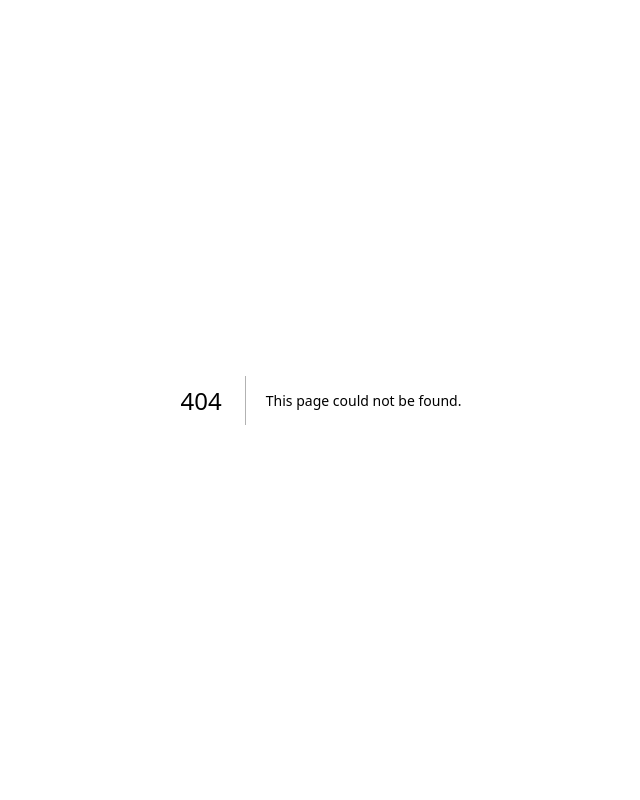
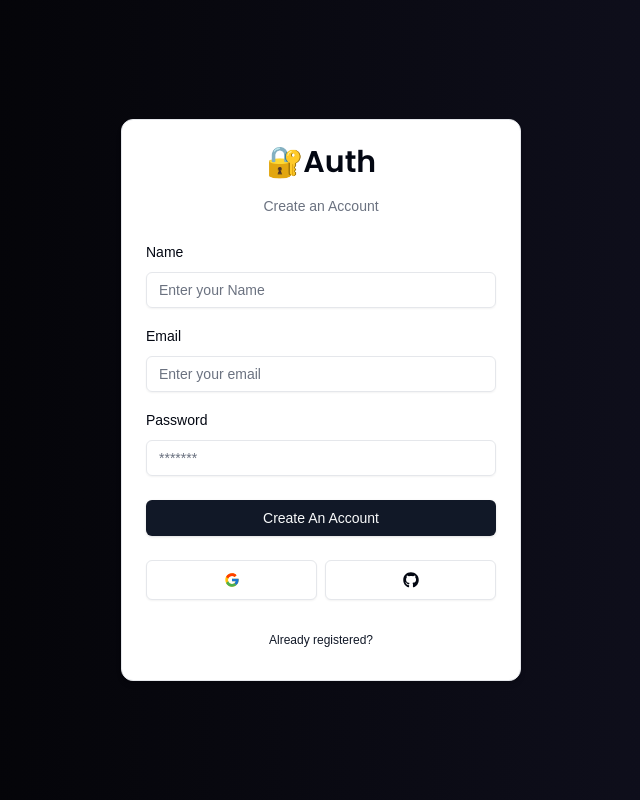
Before and after one commit to Mohdkumailabbas/Complete-Auth_next, a Next.js app: page /auth/register in a window 1280 px wide. Before the commit this address had no page. Shown: the whole page, without its empty margins (319-959 px from the left). Built offline with nearby package versions, Linux system fonts and the light colour scheme.

Commit message:
Register form Created

```diff
--- /dev/null
+++ b/src/app/auth/actions/register.ts
@@ -0,0 +1,13 @@
+"use server";
+import * as z from "zod";
+import { RegisterSchema } from "@/schemas";
+
+
+export async function register(values: z.infer<typeof RegisterSchema>) {
+// RegisterSchema.safeParse(values) checks if values match the RegisterSchema format without throwing an error.
+  const VailidatedFields = RegisterSchema.safeParse(values)
+  if(!VailidatedFields) {
+    return {error:"Invalid Fields"}
+  }
+  return{success:"Successfully created"}
+}
--- /dev/null
+++ b/src/app/auth/register/page.tsx
@@ -0,0 +1,11 @@
+import React from 'react'
+import { RegisterForm } from '@/components/auth/register-form'
+const Register = () => {
+  return (
+    <div>
+        <RegisterForm/>
+    </div>
+  )
+}
+
+export default Register
--- a/src/components/auth/login-form.tsx
+++ b/src/components/auth/login-form.tsx
@@ -1,5 +1,5 @@
 "use client"
-import React, { useTransition } from 'react'
+import React, { useState, useTransition } from 'react'
 import * as z from "zod"
 import { LoginSchema } from '@/schemas'
 import { CardWrapper } from '@/components/auth/card-wrapper'
@@ -21,8 +21,8 @@ import { FormSuccess } from '../form-succes'
 import { login } from '@/app/auth/actions/login'
 export const Loginform = () => {
     const[isPending,startTransition]=useTransition();
-    const[success,setSuccess]=("");
-    const[error,setError]=("");
+    const[success,setSuccess]=useState<string | undefined>("");
+    const[error,setError]= useState<string | undefined>("");
     //infer: This is a utility function provided by Zod. It extracts the TypeScript type from a defined schema.
     const form = useForm<z.infer<typeof LoginSchema>>({
         //The resolver is a function that integrates Zod validation with the form library.
@@ -33,9 +33,15 @@ export const Loginform = () => {
         }//Overall, this code initializes a form using useForm from a library like react-hook-form, sets up Zod for schema validation, and defines default values for the form fields.
     })
     const onSubmit =(values:z.infer<typeof LoginSchema>)=> {
+        setSuccess("")
+        setError("")
      startTransition(()=>{
-         login(values);//sendin data to server
-     })
+         login(values)//sendin data to server
+          .then((data)=>{
+             setSuccess(" Successfully Created")
+             setError(data.error)
+          })
+        })
     }
     return (
         <CardWrapper
@@ -93,8 +99,8 @@ export const Loginform = () => {
 
                  </FormField>
                 </div>
-                <FormSuccess />
-                 <FormError/>
+                <FormSuccess message={success} />
+                 <FormError message= {error}/>
                  <Button disabled={isPending} className=' w-full'> Login</Button>
                 </form>
             </Form>
--- /dev/null
+++ b/src/components/auth/register-form.tsx
@@ -0,0 +1,135 @@
+"use client"
+import React, { useState, useTransition } from 'react'
+import * as z from "zod"
+import { RegisterSchema } from '@/schemas'
+import { CardWrapper } from '@/components/auth/card-wrapper'
+import { useForm } from "react-hook-form"
+import { zodResolver } from "@hookform/resolvers/zod"
+import {
+    Form,
+    FormControl,
+    FormLabel,
+    FormMessage,
+    FormItem,
+    FormField
+
+} from "@/components/ui/form"
+import { Input } from "@/components/ui/input"
+import { Button } from '@/components/ui/button'
+import { FormError } from '@/components/form-error'
+import { FormSuccess } from '../form-succes'
+import { register } from '@/app/auth/actions/register'
+
+
+
+export const RegisterForm = () => {
+    const [isPending, startTransition] = useTransition();
+    const [success, setSuccess] = useState<string | undefined>("");
+    const [error, setError] = useState<string | undefined>("");
+    //infer: This is a utility function provided by Zod. It extracts the TypeScript type from a defined schema.
+    const form = useForm<z.infer<typeof RegisterSchema>>({
+        //The resolver is a function that integrates Zod validation with the form library.
+        resolver: zodResolver(RegisterSchema),
+        defaultValues: {
+            email: '',
+            password: '',
+            name: ""
+        }//Overall, this code initializes a form using useForm from a library like react-hook-form, sets up Zod for schema validation, and defines default values for the form fields.
+    })
+    const onSubmit = (values: z.infer<typeof RegisterSchema>) => {
+        setSuccess("")
+        setError("")
+        startTransition(() => {
+            register(values)//sendin data to server
+                .then((data) => {
+                    setSuccess(" Successfully Created")
+                    setError(data.error)
+                })
+        })
+    }
+    return (
+        <CardWrapper
+            headerLable="Create an Account"
+            backButtonLable="Already registered?"
+            backButtonHref='/auth/login'
+            showSocial
+        >
+            {/* this is the middle area of CardWrapper */}
+            <Form {...form}>
+                {/* Example: If form contains properties like onChange, onBlur, or any state variables, using {...form} effectively passes those to the Form component. */}
+                <form className='space-y-6'
+                    onSubmit={form.handleSubmit(onSubmit)}>
+                    <div className='space-y-4'>
+                        <FormField
+                            control={form.control}
+                            name='name'
+                            render={({ field }) => (
+                                <FormItem>
+                                    <FormLabel>Name</FormLabel>
+                                    <FormControl>
+                                        <Input
+                                            {...field}
+                                            type='string'
+                                            placeholder='Enter your Name'
+                                            disabled={isPending}
+                                        />
+                                        {/* FORMCONTROL Provides additional functionality or styling to the input, making it more manageable. */}
+                                    </FormControl>
+                                    <FormMessage />
+                                </FormItem>
+                            )}
+                        >
+
+                        </FormField>
+                        <FormField
+                            control={form.control}
+                            name='email'
+                            render={({ field }) => (
+                                <FormItem>
+                                    <FormLabel>Email</FormLabel>
+                                    <FormControl>
+                                        <Input
+                                            {...field}
+                                            type='email'
+                                            placeholder='Enter your email'
+                                            disabled={isPending}
+                                        />
+                                        {/* FORMCONTROL Provides additional functionality or styling to the input, making it more manageable. */}
+                                    </FormControl>
+                                    <FormMessage />
+                                </FormItem>
+                            )}
+                        >
+
+                        </FormField>
+                        <FormField
+                            control={form.control}
+                            name='password'
+                            render={({ field }) => (
+                                <FormItem>
+                                    <FormLabel>Password</FormLabel>
+                                    <FormControl>
+                                        <Input
+                                            {...field}
+                                            type='password'
+                                            placeholder='*******'
+                                            disabled={isPending}
+                                        />
+                                        {/* FORMCONTROL Provides additional functionality or styling to the input, making it more manageable. */}
+                                    </FormControl>
+                                    <FormMessage />
+                                </FormItem>
+                            )}
+                        >
+
+                        </FormField>
+                    </div>
+                    <FormSuccess message={success} />
+                    <FormError message={error} />
+                    <Button disabled={isPending} className=' w-full'>Create An Account</Button>
+                </form>
+            </Form>
+
+        </CardWrapper>
+    )
+}
--- a/src/schemas/index.ts
+++ b/src/schemas/index.ts
@@ -7,3 +7,14 @@ export const LoginSchema= z.object({
         message:"Password is required"
     })
 })
+export const RegisterSchema= z.object({
+    email: z.string().email({
+        message:"Email is required"
+    }),
+    password: z.string().min(6,{
+        message:"Minimum password should be at least 6 characters"
+    }),
+    name:z.string().min(2,{
+        message:"Name is required and should be at least 2 characters long"
+    })
+})
```
